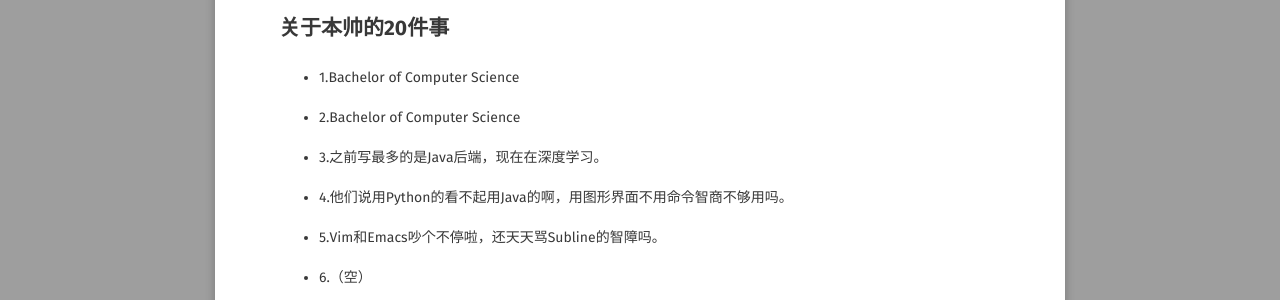
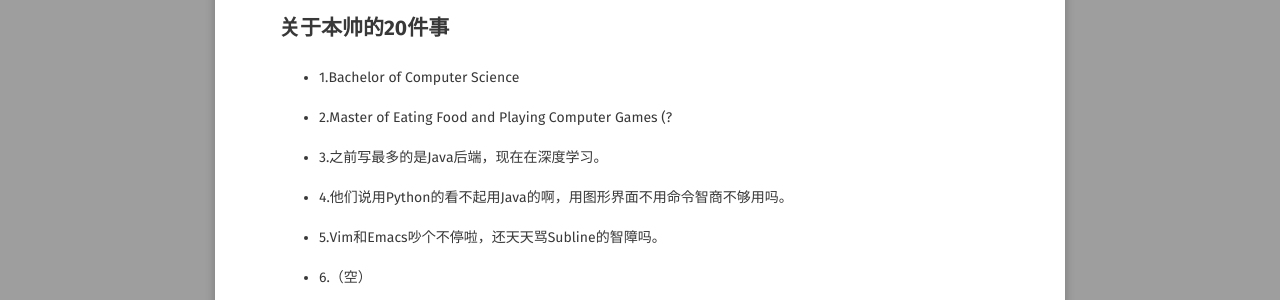
Before and after one commit to YawWQ/yawwq.github.io, a Jekyll site: the page built from about/index.md, in a window 1280 px wide. Shown: the part 324-624 px from the top of the page. Built offline with Jekyll 4.4.1, drawn with Linux system fonts in a browser that asks for light colours; some web fonts are replaced.

Commit message:
modify index

```diff
--- a/about/index.md
+++ b/about/index.md
@@ -11,7 +11,7 @@ comments: false
 ## 关于本帅的20件事
 * 1.Bachelor of Computer Science
 
-* 2.Bachelor of Computer Science
+* 2.Master of Eating Food and Playing Computer Games (?
 
 * 3.之前写最多的是Java后端，现在在深度学习。
 
```
Also changed, not shown: 1 other file.
